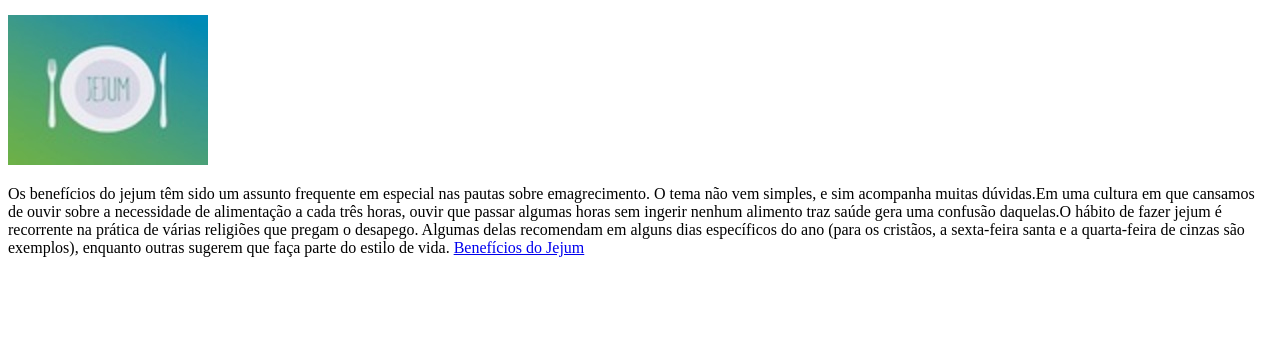
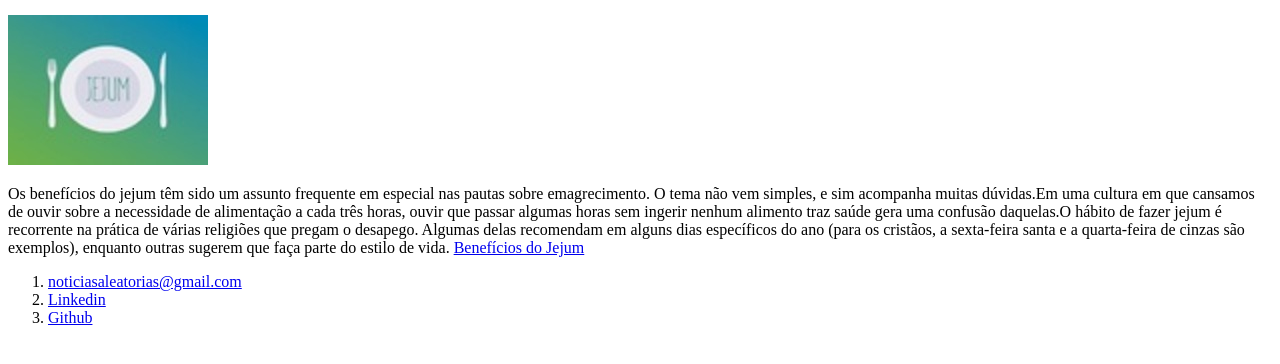
Before and after one commit to ericpatricksantos/SitePessoal, a plain HTML site: page index.html in a window 1280 px wide. Shown: the part 376-740 px from the top of the page. Drawn offline with Linux system fonts and the light colour scheme.

Commit message:
Adicionando Listas de Contatos

```diff
--- a/index.html
+++ b/index.html
@@ -35,6 +35,18 @@
             </article>
         </section>
 
-        <footer></footer>
+        <footer>
+            <ol>
+                <li>
+                    <a href="mailto:noticiaisaleatorias@gmail.com">noticiasaleatorias@gmail.com</a>
+                </li>
+                <li>
+                    <a href="https://www.linkedin.com/" target="_blank">Linkedin</a>
+                </li>
+                <li>
+                    <a href="https://github.com/" target="_blank">Github</a>
+                </li>
+            </ol>
+        </footer>
     </body>
 </html>
```
